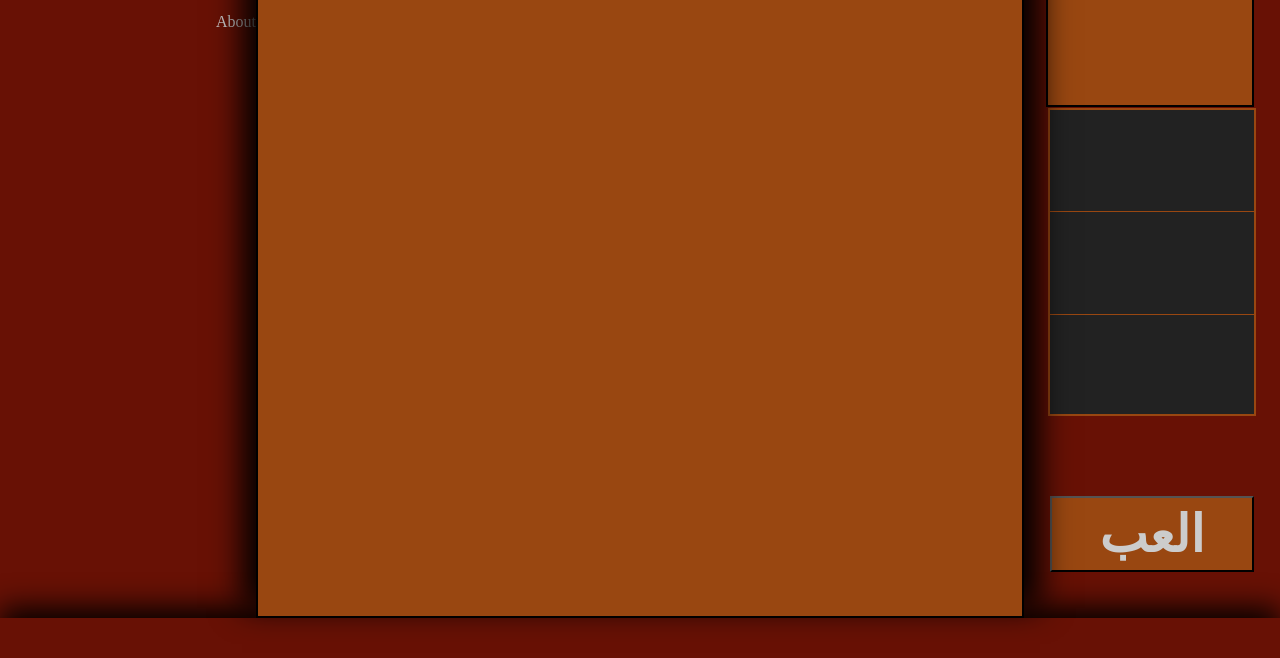
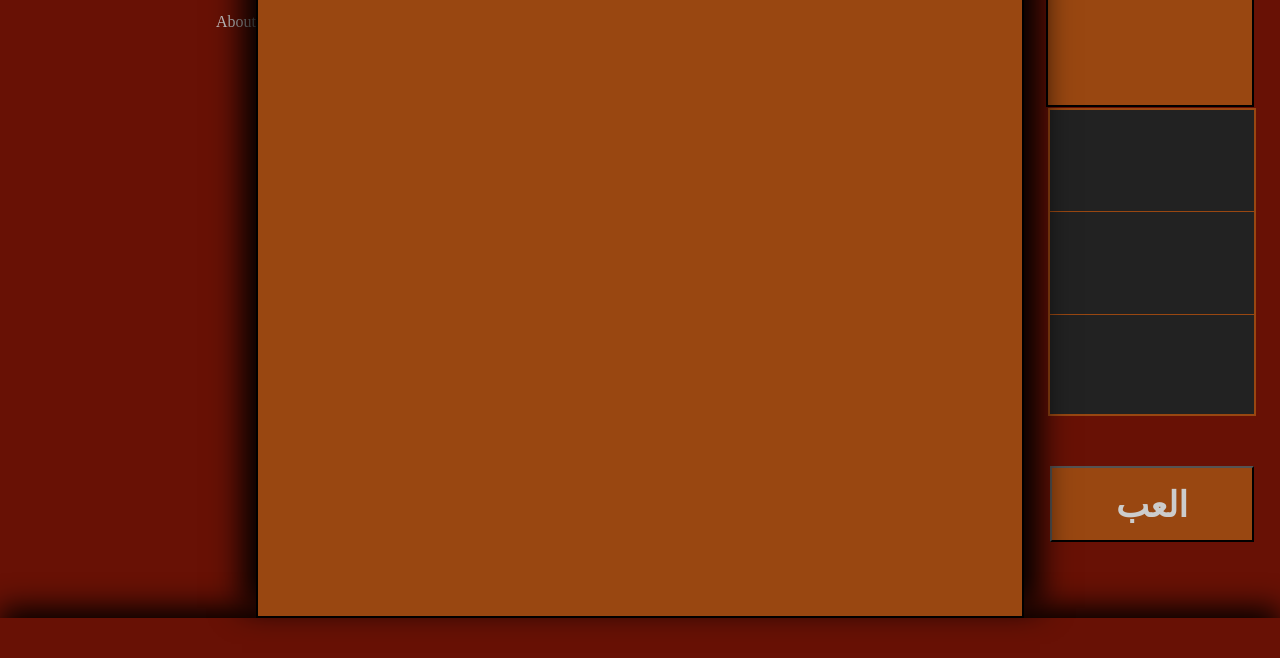
Before and after one commit to Osama-NF/DOM-Tetris, a plain HTML site: page index.html in a window 1280 px wide. Shown: the part 142-800 px from the top of the page. Drawn offline with Linux system fonts and the light colour scheme.

Commit message:
fixed right aside layout

```diff
--- a/style/right-aside.css
+++ b/style/right-aside.css
@@ -60,10 +60,10 @@
 */
 .play-btn {
     display: block;
-    margin: 80px auto;
+    margin: 50px auto;
     width: 80%;
     height: 10%;
-    font-size: 3.2em;
+    font-size: 2.2em;
     font-weight: bold;
     background-color: var(--main-color);
     color: var(--main-color-text);
```
